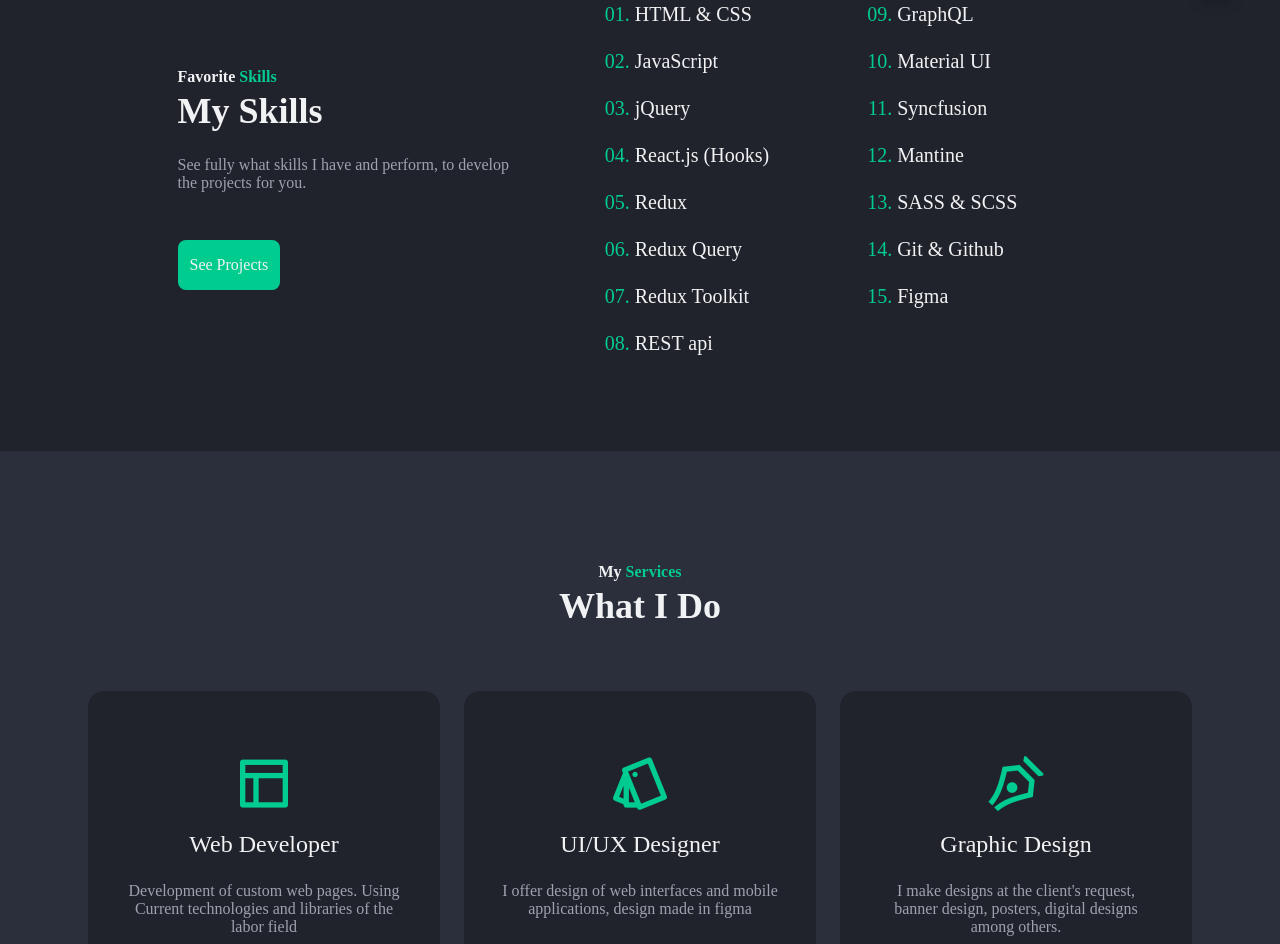
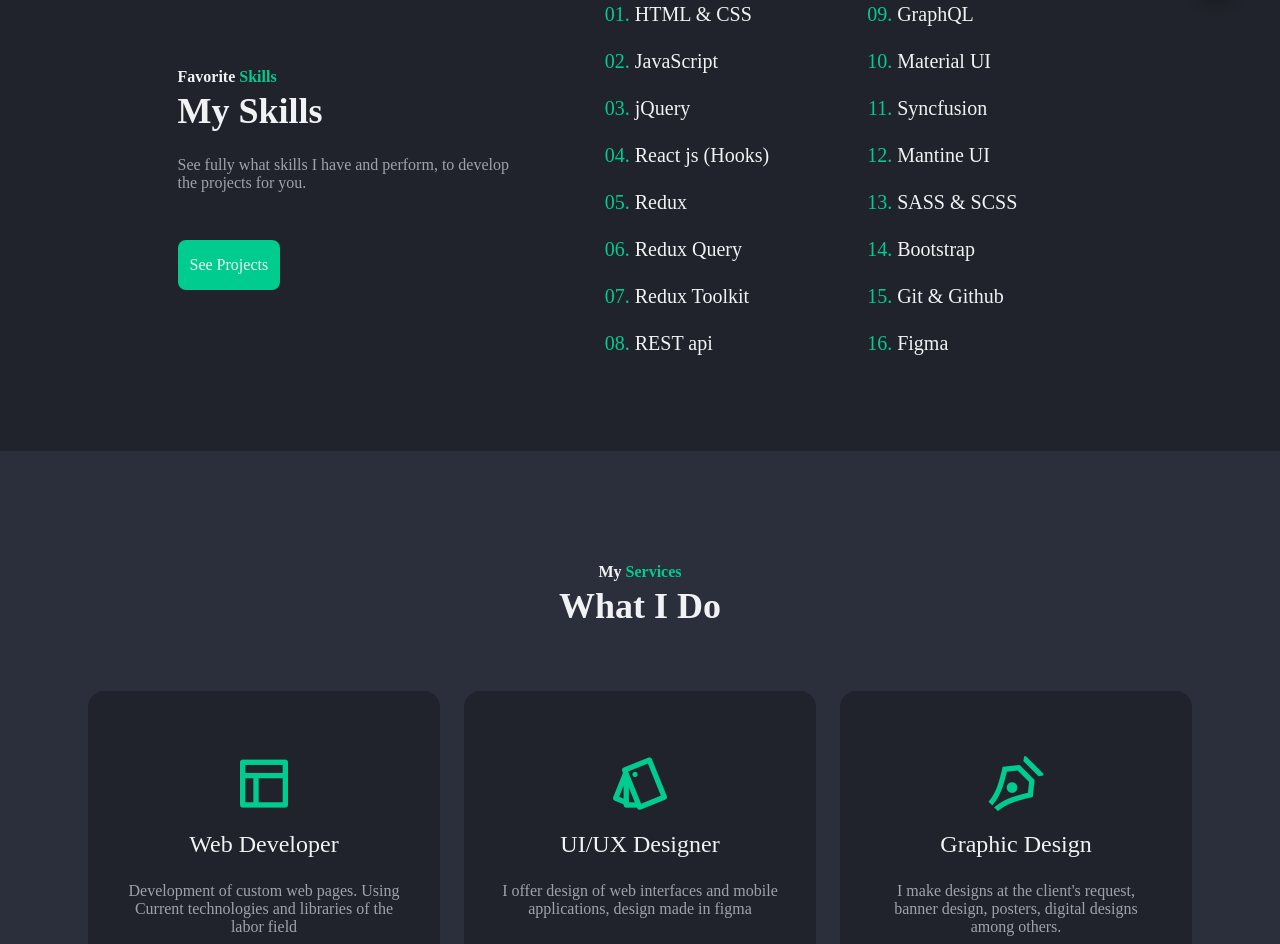
Before and after one commit to aliafarinifard/portfolio, a plain HTML site: page index.html in a window 1280 px wide. Shown: the part 1201-2145 px from the top of the page. Drawn offline with nearby package versions, Linux system fonts and the light colour scheme; a web font is replaced by a local one.

Commit message:
Update HTML File

```diff
--- a/index.html
+++ b/index.html
@@ -183,7 +183,7 @@
                         <li class="skills-item">HTML & CSS</li>
                         <li class="skills-item">JavaScript</li>
                         <li class="skills-item">jQuery</li>
-                        <li class="skills-item">React.js (Hooks)</li>
+                        <li class="skills-item">React js (Hooks)</li>
                         <li class="skills-item">Redux</li>
                         <li class="skills-item">Redux Query</li>
                         <li class="skills-item">Redux Toolkit</li>
@@ -194,8 +194,9 @@
                         <li class="skills-item">GraphQL</li>
                         <li class="skills-item">Material UI</li>
                         <li class="skills-item">Syncfusion</li>
-                        <li class="skills-item">Mantine</li>
+                        <li class="skills-item">Mantine UI</li>
                         <li class="skills-item">SASS & SCSS</li>
+                        <li class="skills-item">Bootstrap</li>
                         <li class="skills-item">Git & Github</li>
                         <li class="skills-item">Figma</li>
                     </ol>
```
